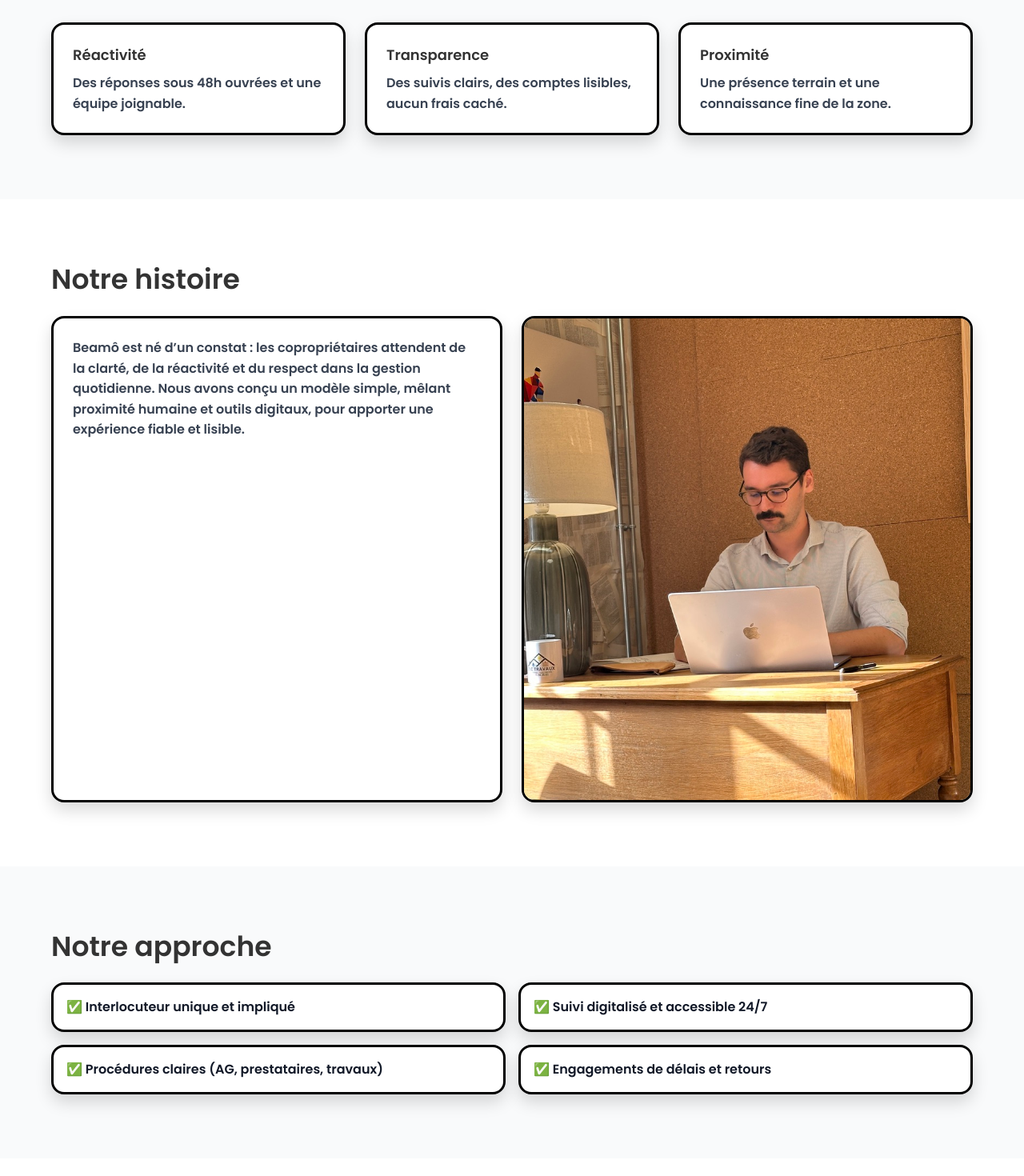
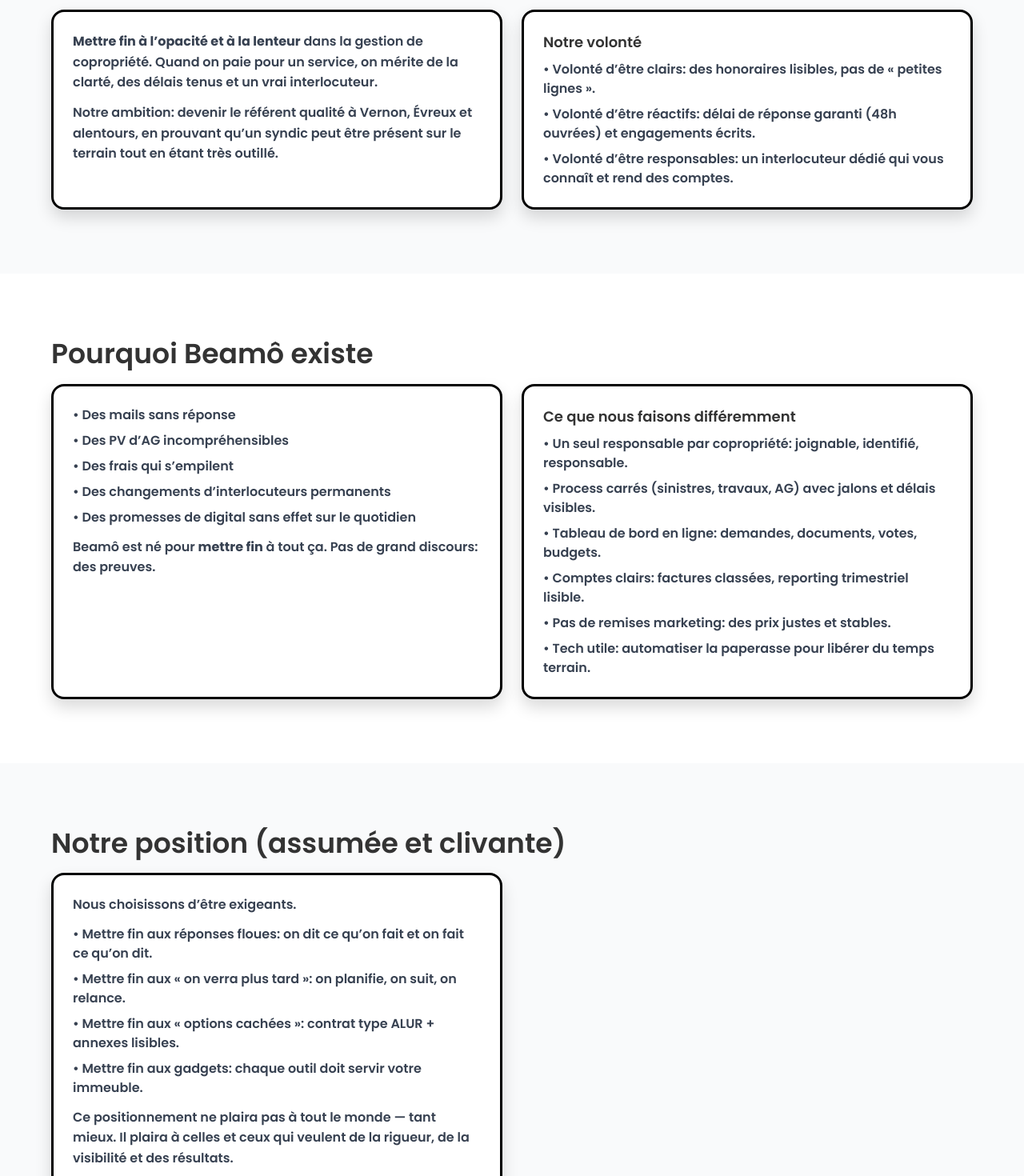
Before and after one commit to TAWRAW/beam-_app, a Next.js app in the folder nextjs-app/: page /qui-sommes-nous in a window 1280 px wide. Shown: the part 580-2050 px from the top of the page at 80% size. Built offline with nearby package versions, Linux system fonts and the light colour scheme; no server answers.

Commit message:
content(about): update About page with strong editorial copy (Ambition / Volonté / Mettre fin)

```diff
--- a/nextjs-app/src/app/qui-sommes-nous/page.tsx
+++ b/nextjs-app/src/app/qui-sommes-nous/page.tsx
@@ -37,8 +37,8 @@
           <div className="card p-10">
             <h1 className="h1">Qui sommes‑nous ?</h1>
             <p className="mt-3 text-gray-700">
-              Beamô est un syndic de copropriété local et réactif. Notre objectif est simple :
-              une gestion claire, transparente et efficace, avec un interlocuteur unique et des outils digitaux utiles.
+              Beamô est un syndic de copropriété local et exigeant. Notre objectif est simple :
+              une gestion claire, transparente et efficace, avec un interlocuteur unique et des outils digitaux utiles — pas de gadget.
             </p>
             <div className="mt-6 flex gap-3">
               <Link href="/offres" className="btn">Découvrir nos offres</Link>
@@ -48,21 +48,82 @@
         </div>
       </section>
 
-      {/* Mission & valeurs */}
+      {/* Notre ambition */}
       <section className="section bg-gray-50">
         <div className="container">
-          <h2 className="h2 font-semibold text-neutral">Notre mission et nos valeurs</h2>
-          <div className="mt-8 grid grid-cols-1 gap-6 md:grid-cols-3">
-            {[
-              ['Réactivité', "Des réponses sous 48h ouvrées et une équipe joignable."],
-              ['Transparence', "Des suivis clairs, des comptes lisibles, aucun frais caché."],
-              ['Proximité', "Une présence terrain et une connaissance fine de la zone."],
-            ].map(([title, desc]) => (
-              <div key={title} className="card p-6">
-                <h3 className="text-lg font-semibold text-neutral">{title}</h3>
-                <p className="mt-2 text-gray-700">{desc}</p>
-              </div>
-            ))}
+          <h2 className="h2 font-semibold text-neutral">Notre ambition</h2>
+          <div className="mt-4 grid grid-cols-1 gap-6 md:grid-cols-2">
+            <div className="card p-6">
+              <p className="text-gray-700">
+                <strong>Mettre fin à l’opacité et à la lenteur</strong> dans la gestion de copropriété.
+                Quand on paie pour un service, on mérite de la clarté, des délais tenus et un vrai interlocuteur.
+              </p>
+              <p className="mt-3 text-gray-700">
+                Notre ambition: devenir le référent qualité à Vernon, Évreux et alentours, en prouvant qu’un syndic peut être présent sur le terrain tout en étant très outillé.
+              </p>
+            </div>
+            <div className="card p-6">
+              <h3 className="text-lg font-semibold text-neutral">Notre volonté</h3>
+              <ul className="mt-2 space-y-2 text-gray-700">
+                <li>• Volonté d’être clairs: des honoraires lisibles, pas de « petites lignes ».</li>
+                <li>• Volonté d’être réactifs: délai de réponse garanti (48h ouvrées) et engagements écrits.</li>
+                <li>• Volonté d’être responsables: un interlocuteur dédié qui vous connaît et rend des comptes.</li>
+              </ul>
+            </div>
+          </div>
+        </div>
+      </section>
+
+      {/* Pourquoi Beamô existe */}
+      <section className="section">
+        <div className="container">
+          <h2 className="h2 font-semibold text-neutral">Pourquoi Beamô existe</h2>
+          <div className="mt-4 grid grid-cols-1 gap-6 md:grid-cols-2">
+            <div className="card p-6">
+              <ul className="text-gray-700 space-y-2">
+                <li>• Des mails sans réponse</li>
+                <li>• Des PV d’AG incompréhensibles</li>
+                <li>• Des frais qui s’empilent</li>
+                <li>• Des changements d’interlocuteurs permanents</li>
+                <li>• Des promesses de digital sans effet sur le quotidien</li>
+              </ul>
+              <p className="mt-3 text-gray-700">
+                Beamô est né pour <strong>mettre fin</strong> à tout ça. Pas de grand discours: des preuves.
+              </p>
+            </div>
+            <div className="card p-6">
+              <h3 className="text-lg font-semibold text-neutral">Ce que nous faisons différemment</h3>
+              <ul className="mt-2 space-y-2 text-gray-700">
+                <li>• Un seul responsable par copropriété: joignable, identifié, responsable.</li>
+                <li>• Process carrés (sinistres, travaux, AG) avec jalons et délais visibles.</li>
+                <li>• Tableau de bord en ligne: demandes, documents, votes, budgets.</li>
+                <li>• Comptes clairs: factures classées, reporting trimestriel lisible.</li>
+                <li>• Pas de remises marketing: des prix justes et stables.</li>
+                <li>• Tech utile: automatiser la paperasse pour libérer du temps terrain.</li>
+              </ul>
+            </div>
+          </div>
+        </div>
+      </section>
+
+      {/* Position assumée */}
+      <section className="section bg-gray-50">
+        <div className="container">
+          <h2 className="h2 font-semibold text-neutral">Notre position (assumée et clivante)</h2>
+          <div className="mt-4 grid grid-cols-1 gap-6 md:grid-cols-2">
+            <div className="card p-6">
+              <p className="text-gray-700">Nous choisissons d’être exigeants.</p>
+              <ul className="mt-3 space-y-2 text-gray-700">
+                <li>• Mettre fin aux réponses floues: on dit ce qu’on fait et on fait ce qu’on dit.</li>
+                <li>• Mettre fin aux « on verra plus tard »: on planifie, on suit, on relance.</li>
+                <li>• Mettre fin aux « options cachées »: contrat type ALUR + annexes lisibles.</li>
+                <li>• Mettre fin aux gadgets: chaque outil doit servir votre immeuble.</li>
+              </ul>
+              <p className="mt-3 text-gray-700">
+                Ce positionnement ne plaira pas à tout le monde — tant mieux. Il plaira à celles et ceux
+                qui veulent de la rigueur, de la visibilité et des résultats.
+              </p>
+            </div>
           </div>
         </div>
       </section>
@@ -73,10 +134,12 @@
           <h2 className="h2 font-semibold text-neutral">Notre histoire</h2>
           <div className="mt-6 grid grid-cols-1 gap-6 md:grid-cols-2">
             <div className="card p-6">
-              <p className="text-gray-700">
-                Beamô est né d’un constat : les copropriétaires attendent de la clarté, de la réactivité et du respect dans la gestion quotidienne.
-                Nous avons conçu un modèle simple, mêlant proximité humaine et outils digitaux, pour apporter une expérience fiable et lisible.
-              </p>
+              <ul className="text-gray-700 space-y-2">
+                <li>• 2024–2025 — constat: trop d’attente, trop d’opacité, pas assez d’explications.</li>
+                <li>• 2025 — création de Beamô: transparence, délais, responsable unique.</li>
+                <li>• 2025 — outillage: portail documents, suivi des tickets, modèles d’AG clairs.</li>
+                <li>• 2026 → cap: excellence locale, élargir sans diluer la qualité.</li>
+              </ul>
             </div>
             <figure className="card overflow-hidden p-0">
               <Image
@@ -93,24 +156,74 @@
         </div>
       </section>
 
-      {/* Approche */}
+      {/* Engagements mesurables */}
       <section className="section bg-gray-50">
         <div className="container">
-          <h2 className="h2 font-semibold text-neutral">Notre approche</h2>
+          <h2 className="h2 font-semibold text-neutral">Nos engagements mesurables</h2>
+          <ol className="mt-6 grid grid-cols-1 gap-4 md:grid-cols-2 list-decimal pl-6">
+            <li className="card p-4">Réponse en 48h ouvrées aux sollicitations du conseil syndical.</li>
+            <li className="card p-4">Calendrier des actions partagé après chaque AG (qui fait quoi, pour quand).</li>
+            <li className="card p-4">Reporting trimestriel: travaux, sinistres, impayés, budget, décisions.</li>
+            <li className="card p-4">Documents accessibles 24/7 (contrat, annexes, devis, PV, appels de fonds).</li>
+            <li className="card p-4">Transparence tarifaire: pas de frais « surprise », tout est écrit.</li>
+            <li className="card p-4">Interlocuteur dédié et back‑up clairement nommé.</li>
+          </ol>
+        </div>
+      </section>
+
+      {/* Le mot du fondateur */}
+      <section className="section">
+        <div className="container">
+          <div className="card p-8">
+            <h2 className="h2 font-semibold text-neutral">Le mot du fondateur</h2>
+            <blockquote className="mt-4 text-gray-700">
+              « Beamô est né d’une idée simple: si c’était ma copropriété, qu’est‑ce que j’exigerais? De la visibilité, des délais tenus et des comptes propres.
+              Mon ambition est claire: mettre fin aux habitudes qui font perdre du temps et de l’argent aux copropriétaires. Ma volonté: un syndic local, responsable, lisible. »
+              <br />— Tom, fondateur de Beamô
+            </blockquote>
+          </div>
+        </div>
+      </section>
+
+      {/* Attentes */}
+      <section className="section bg-gray-50">
+        <div className="container">
+          <h2 className="h2 font-semibold text-neutral">Ce à quoi vous pouvez vous attendre</h2>
           <ul className="mt-6 grid grid-cols-1 gap-4 md:grid-cols-2">
-            {[
-              'Interlocuteur unique et impliqué',
-              'Suivi digitalisé et accessible 24/7',
-              'Procédures claires (AG, prestataires, travaux)',
-              'Engagements de délais et retours',
-            ].map((item) => (
-              <li key={item} className="card p-4">✅ {item}</li>
-            ))}
+            <li className="card p-4">Des règles du jeu claires, dès le premier rendez‑vous.</li>
+            <li className="card p-4">Des explications pédagogiques (Loi de 1965 & co, sans jargon inutile).</li>
+            <li className="card p-4">Des actions visibles (pas seulement des promesses).</li>
+            <li className="card p-4">Des AG utiles: ordre du jour concret, décisions applicables, PV lisible.</li>
           </ul>
         </div>
       </section>
 
+      {/* Option courte */}
+      <section className="section">
+        <div className="container">
+          <div className="card p-6">
+            <h2 className="h2 font-semibold text-neutral">En bref</h2>
+            <p className="mt-3 text-gray-700">
+              <strong>Beamô</strong>, c’est l’ambition de mettre fin à l’opacité et à la lenteur en copropriété.
+              Notre volonté: un syndic local, responsable et lisible. Un interlocuteur dédié, des engagements écrits, des comptes clairs.
+              Clivant? Oui. Parce qu’on préfère les résultats aux promesses.
+            </p>
+          </div>
+        </div>
+      </section>
+
       {/* CTA final */}
+      <section className="section">
+        <div className="container">
+          <div className="card p-8 text-center">
+            <h2 className="text-2xl font-semibold">Envie d’un syndic qui assume ses résultats ?</h2>
+            <p className="mt-3 text-gray-700">Parlez‑nous de votre copropriété — on vous répond sous 48h ouvrées.</p>
+            <div className="mt-6">
+              <Link href="/ressources/contact" className="btn">Nous contacter</Link>
+            </div>
+          </div>
+        </div>
+      </section>
       <section className="section">
         <div className="container">
           <div className="card p-8 text-center">
```
Also changed, not shown: 1 other file (tests, documents, lock files or other folders).
